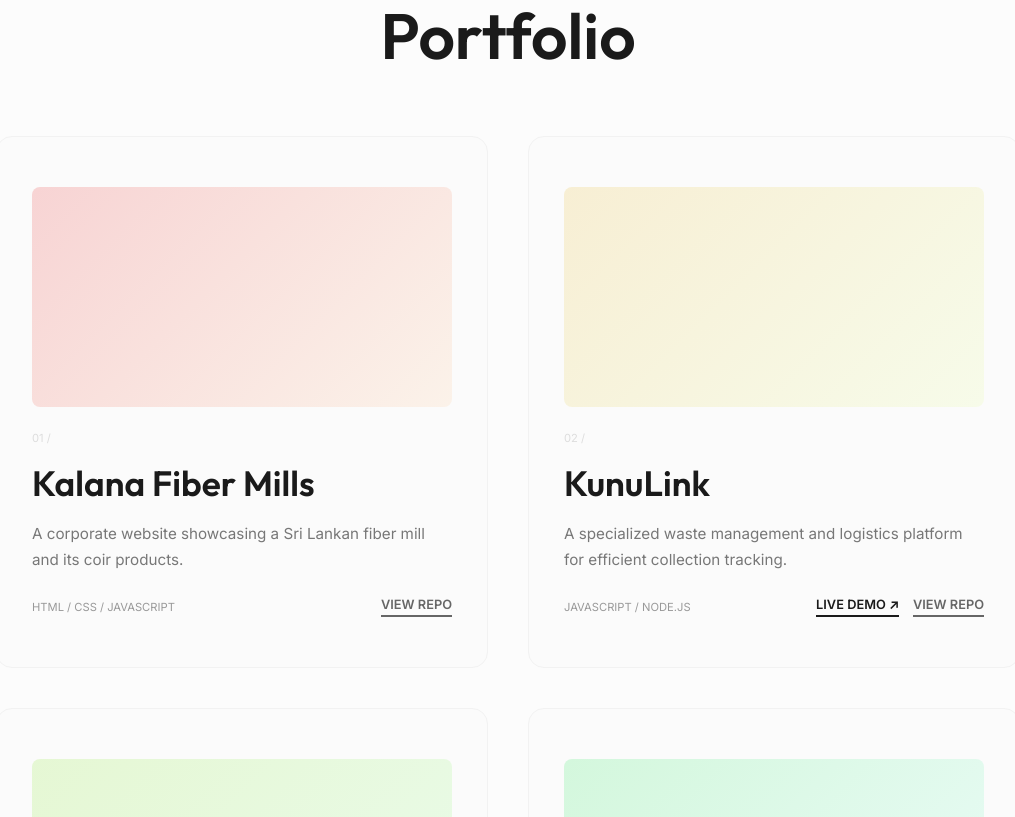
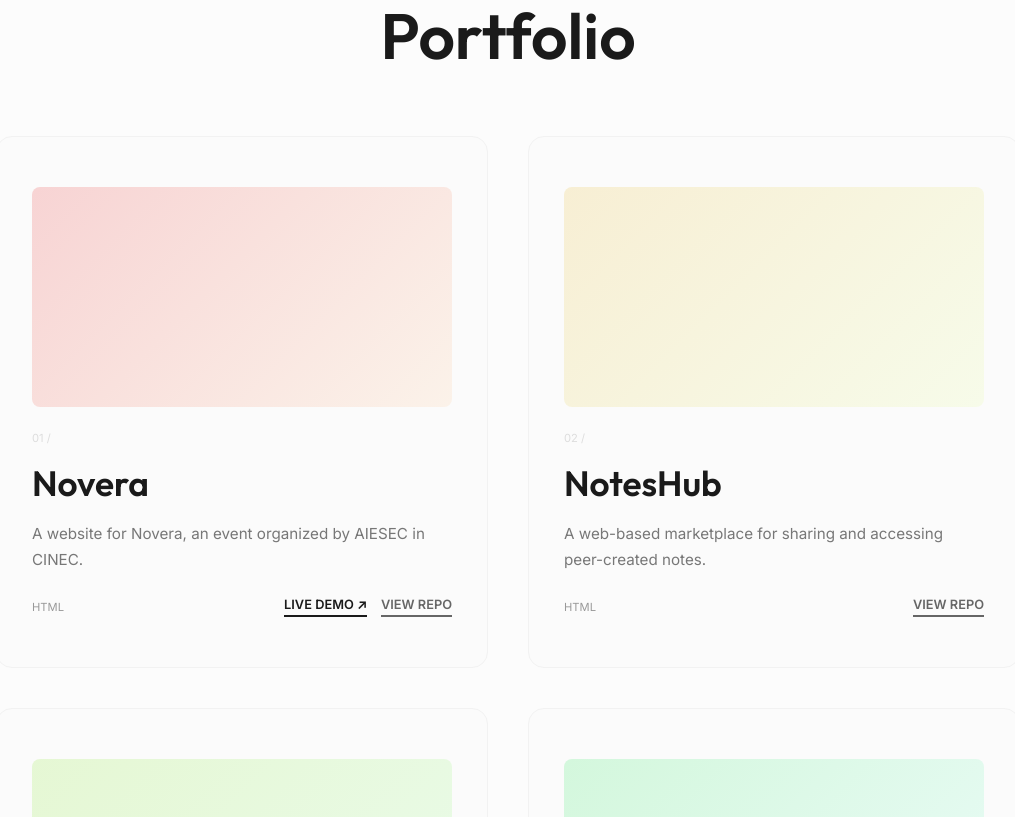
Before and after one commit to Chanulaw/Chanula-portfolio, a React (Vite) app: page / in a window 1280 px wide. Shown: the part 1980-2797 px from the top of the page, without its empty margins (132-1147 px from the left). Built offline with nearby package versions, Linux system fonts and the light colour scheme.

Commit message:
Update data.js

```diff
--- a/src/data.js
+++ b/src/data.js
@@ -1,10 +1,40 @@
 export const projects = [
+  {
+    id: 9,
+    title: "Novera",
+    description: "A website for Novera, an event organized by AIESEC in CINEC.",
+    tech: "HTML",
+    link: "https://github.com/Chanulaw/Novera",
+    liveLink: "https://novera-taupe.vercel.app/"
+  },
+  {
+    id: 10,
+    title: "NotesHub",
+    description: "A web-based marketplace for sharing and accessing peer-created notes.",
+    tech: "HTML",
+    link: "https://github.com/kethmi03/NotesHub"
+  },
+  {
+    id: 11,
+    title: "OGX Sprinter",
+    description: "An AIESEC in CINEC campaign performance tracker with member profiles, points, and department leaderboards.",
+    tech: "HTML / CSS / JavaScript",
+    link: "https://github.com/randinigunasekara/OGX-Sprinter"
+  },
+  {
+    id: 12,
+    title: "MediRoute",
+    description: "A crowdsourced platform for finding essential medicines across pharmacies and hospitals.",
+    tech: "Flutter / Dart",
+    link: "https://github.com/Kalana23/MediRoute"
+  },
   {
     id: 7,
     title: "Kalana Fiber Mills",
     description: "A corporate website showcasing a Sri Lankan fiber mill and its coir products.",
     tech: "HTML / CSS / JavaScript",
-    link: "https://github.com/Chanulaw/Kalana-Fiber-Mills"
+    link: "https://github.com/Chanulaw/Kalana-Fiber-Mills",
+    liveLink: "https://kalana-fiber-mills.vercel.app/"
   },
   {
     id: 1,
```
